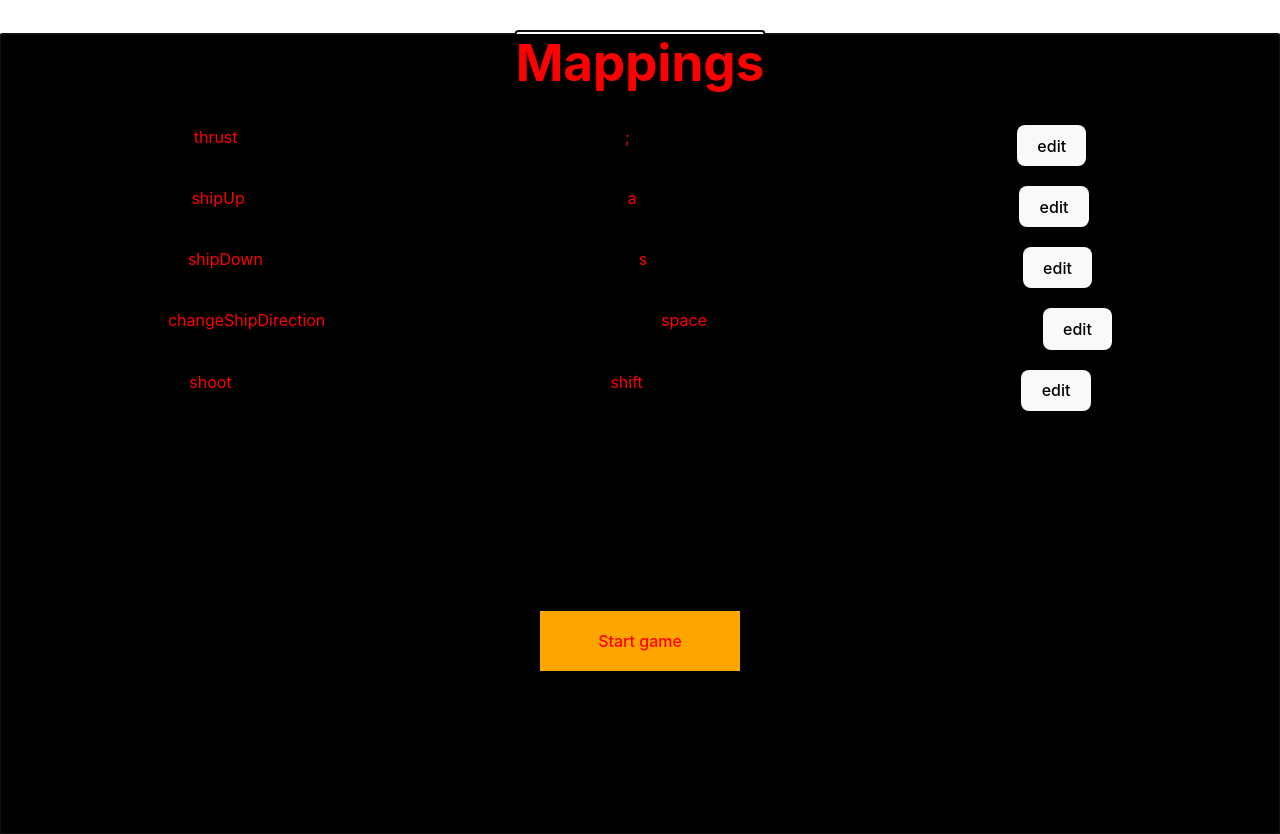
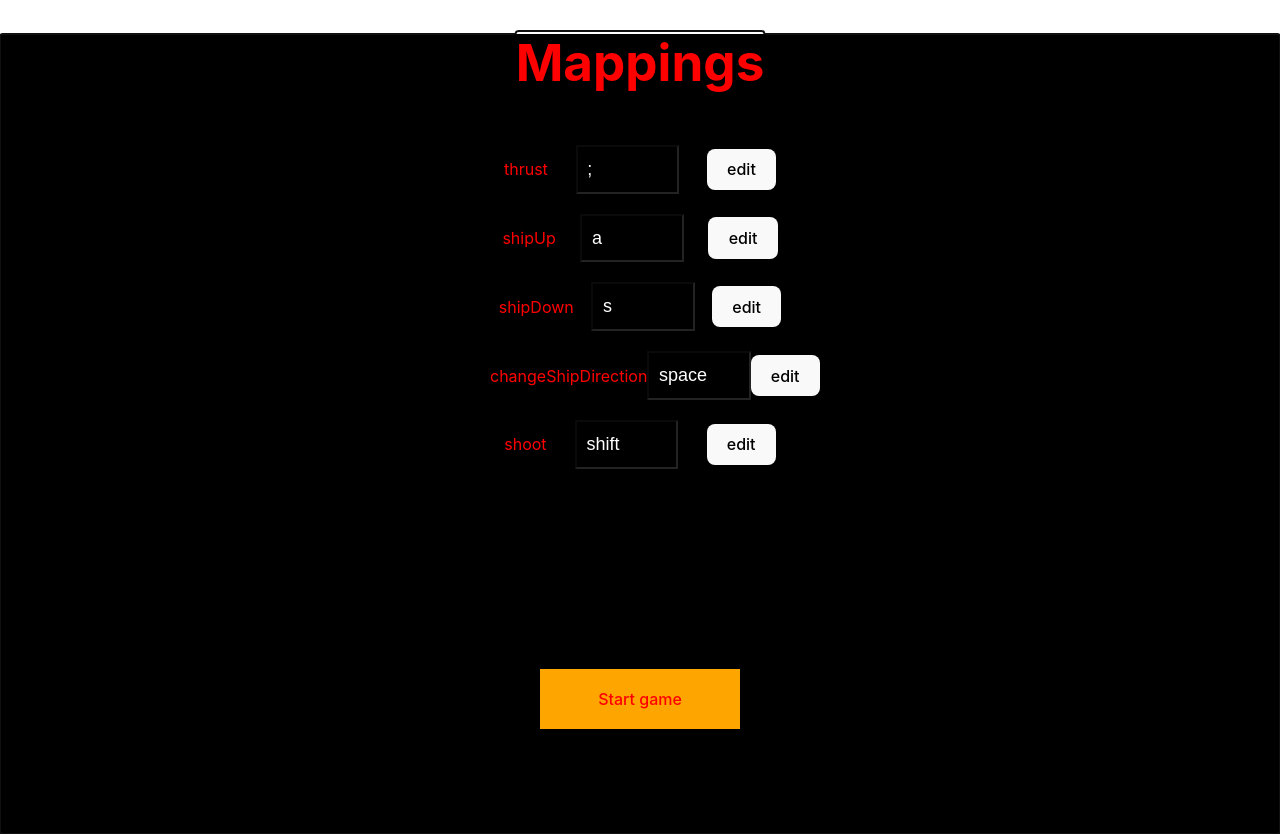
Before and after one commit to sofacles/pretender, a React (Vite) app: page / in a window 1280 px wide. Built offline with nearby package versions, Linux system fonts and the light colour scheme.

Commit message:
improve the style on KeyMappingEditor

```diff
--- a/src/index.css
+++ b/src/index.css
@@ -100,3 +100,31 @@ button:focus-visible {
   margin-top: 200px;
   width: 200px;
 }
+
+.key-mapping-read-only {
+  width: 5rem;
+  height: 1.6rem;
+}
+
+.key-mapping-read-only:disabled {
+  background-color: #000;
+  color: #fff;
+  font-size: large;
+  padding: 0.6rem;
+}
+
+.h-center {
+  display: flex;
+  align-items: center;
+  justify-content: center;
+  width: 100%;
+}
+
+
+.key-mapping-row {
+  align-items: center;
+  display: flex;
+  justify-content: space-around;
+  margin-top: 20px;
+  width: 300px;
+};
--- a/src/pretender/KeyMappingEditor.tsx
+++ b/src/pretender/KeyMappingEditor.tsx
@@ -18,17 +18,13 @@ const KeyMappingEditor = (props: KeyMappingEditorProps) => {
     return key;
   };
 
-  const rowStyle = {
-    display: "flex",
-    justifyContent: "space-around",
-    marginTop: "20px",
-  };
   return (
-    <div style={rowStyle}>
+    <div className="h-center">
+      <div className="key-mapping-row">
         <span>{name}</span>
         {!isEditing && (
           <>
-          <span>{normalizeKeyName(mappedKey)}</span>
+            <input type="text" className="key-mapping-read-only" disabled value={normalizeKeyName(mappedKey)} />
             <button
               onClick={() => {
                 toggleEditMode(keyMapping);
@@ -38,7 +34,8 @@ const KeyMappingEditor = (props: KeyMappingEditorProps) => {
             </button>
           </>
         )}
-      {isEditing && <span>OK, press the key for {name}</span>}
+        {isEditing && <><input type="text" value={normalizeKeyName(mappedKey)} /><span>OK, press the key for {name}</span></>}
+      </div>
     </div>
   );
 };
--- a/src/pretender/MainScreen.jsx
+++ b/src/pretender/MainScreen.jsx
@@ -73,7 +73,7 @@ const MainScreen = () => {
         }}
         tabIndex="0"
       >
-        <Ship isThrusting={isThrusting} reversed={ship.direction == "right"} x={ship.offsetX} y={ship.offsetY} showMarkers={true} />
+        <Ship isThrusting={isThrusting} reversed={ship.direction == "right"} x={ship.offsetX} y={ship.offsetY} showMarkers={false} />
         <Bullet
           direction={ship.direction}
           fill="orange"
```
Lines whose indentation alone changed are shown as unchanged.
